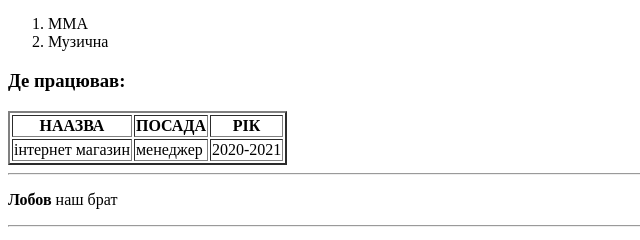
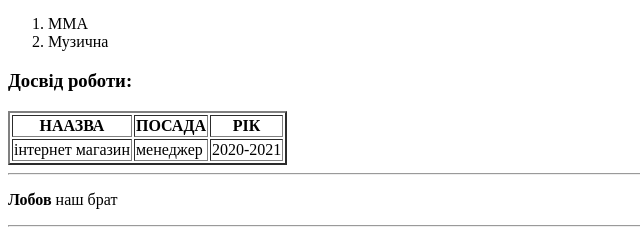
Before and after one commit to levitskii-makss/legend, a plain HTML site: page index.html in a window 1280 px wide. Shown: the part 250-490 px from the top of the page, 0-640 px from the left. Drawn offline with Linux system fonts and the light colour scheme.

Commit message:
Update index.html

```diff
--- a/index.html
+++ b/index.html
@@ -20,7 +20,7 @@
 
     </ol>
 
-    <h3>Де працював:</h3>
+    <h3>Досвід роботи:</h3>
 
     <table border="2">
       <THEad>
```
